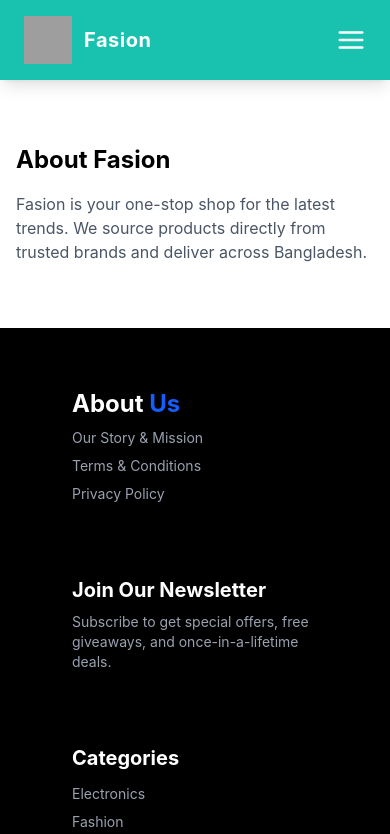
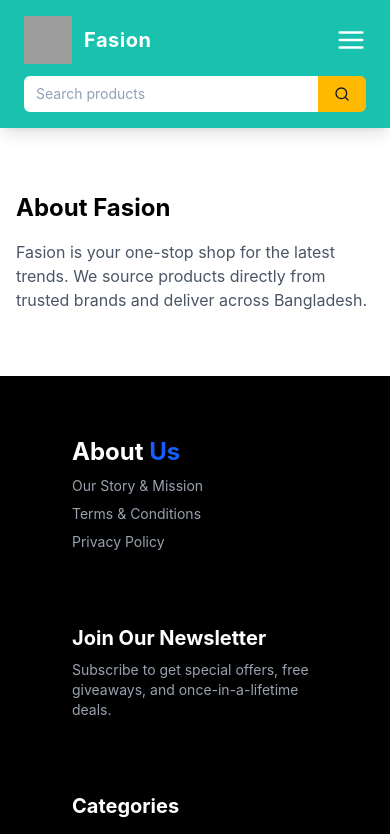
Before and after one commit to MAHADI-2/web, a React (Vite) app in the folder client/: page /about in a window 390 px wide. Shown: the top 834 px of the page. Built offline with nearby package versions, Linux system fonts and the light colour scheme; grey boxes are pictures that could not be loaded.

Commit message:
Add product ratings and responsive search

```diff
--- a/client/src/components/Layout/Navbar.jsx
+++ b/client/src/components/Layout/Navbar.jsx
@@ -1,11 +1,13 @@
 import { useState } from "react";
-import { Link } from "react-router-dom";
-import { FiMenu, FiX } from "react-icons/fi";
+import { Link, useNavigate } from "react-router-dom";
+import { FiMenu, FiSearch, FiX } from "react-icons/fi";
 import { useAuth } from "../../context/AuthContext.jsx";
 
 const Navbar = () => {
   const { userInfo, logout } = useAuth();
   const [menuOpen, setMenuOpen] = useState(false);
+  const [searchTerm, setSearchTerm] = useState("");
+  const navigate = useNavigate();
 
   const linkClass =
     "text-white font-bold text-lg border-b-2 border-transparent hover:text-purple-600 hover:border-purple-600 transition-all duration-300";
@@ -14,9 +16,16 @@ const Navbar = () => {
 
   const closeMenu = () => setMenuOpen(false);
 
+  const handleSearch = (event) => {
+    event.preventDefault();
+    const query = searchTerm.trim();
+    navigate(query ? `/?search=${encodeURIComponent(query)}#products` : "/#products");
+    closeMenu();
+  };
+
   return (
     <nav className="w-full bg-teal-500/90 py-4 px-6 md:px-8 backdrop-blur-sm shadow-lg sticky top-0 z-50">
-      <div className="container mx-auto flex justify-between items-center">
+      <div className="container mx-auto flex flex-wrap items-center justify-between gap-y-3">
         {/* logo brand div */}
         <div className="flex items-center gap-3">
           <img className="w-12 h-12" src="/assert/fca5660e08f83995574974aed9bacaa2.png" alt="logo" />
@@ -24,6 +33,25 @@ const Navbar = () => {
             <h1 className="text-xl md:text-2xl font-bold text-white tracking-wide">Fasion</h1>
           </Link>
         </div>
+
+        <form onSubmit={handleSearch} className="order-3 flex w-full min-w-0 md:order-none md:w-72 lg:w-96">
+          <label htmlFor="product-search" className="sr-only">Search products</label>
+          <input
+            id="product-search"
+            type="search"
+            value={searchTerm}
+            onChange={(event) => setSearchTerm(event.target.value)}
+            placeholder="Search products"
+            className="min-w-0 flex-1 rounded-l-md border-0 bg-white px-3 py-2 text-sm text-slate-800 outline-none ring-0 placeholder:text-slate-400"
+          />
+          <button
+            type="submit"
+            aria-label="Search products"
+            className="flex shrink-0 items-center justify-center rounded-r-md bg-amber-400 px-4 text-slate-900 transition hover:bg-amber-300"
+          >
+            <FiSearch aria-hidden="true" />
+          </button>
+        </form>
 
         {/* desktop menu */}
         <div className="hidden md:flex items-center gap-4">
--- a/client/src/components/ProductCard.jsx
+++ b/client/src/components/ProductCard.jsx
@@ -15,6 +15,7 @@ const [loading, setLoading] = useState(true);
 const [error, setError] = useState(null);
 const [searchParams] = useSearchParams();
 const selectedCategory = searchParams.get("category");
+const searchTerm = (searchParams.get("search") || "").trim().toLowerCase();
 
 useEffect(() => {
 
@@ -63,6 +64,8 @@ loadProduct();
 
 {products
   .filter((product) => {
+    const matchesSearch = !searchTerm || `${product.title} ${product.shortDes}`.toLowerCase().includes(searchTerm);
+    if (!matchesSearch) return false;
     if (!selectedCategory) return true;
     const categoryName = typeof product.categoryID === "object"
       ? product.categoryID.categoryName
@@ -76,12 +79,12 @@ loadProduct();
           const price = product.discount ? product.discountPrice : product.price;
 
           return (
-            <div key={product._id} className="bg-white px-2 py-4 rounded-sm shadow-sm hover:shadow-lg transition-all duration-300 cursor-pointer " >
+            <div key={product._id} className="min-w-0 overflow-hidden rounded-sm bg-white px-2 py-4 shadow-sm transition-all duration-300 hover:shadow-lg" >
 
             <Link to={`/product/${product._id}`} >
 
-                <img className="w-full h-40  object-cover rounded-md mb-3" src={product.image} alt={product.title} />
-                <h3 className="text-sm text-center font-semibold mb-2">{product.title}</h3>
+                <img className="mb-3 aspect-square w-full rounded-md object-cover" src={product.image} alt={product.title} />
+                <h3 className="truncate text-center text-sm font-semibold" title={product.title}>{product.title}</h3>
 
 {product.discount ? (
   <>
@@ -97,6 +100,13 @@ loadProduct();
   ) : (
     <p className="text-sm ml-3">৳{price}</p>
   )}
+
+<div className="mt-2 flex items-center gap-1 px-2" aria-label={`${Number(product.rating || 0).toFixed(1)} out of 5 stars, ${product.reviewCount || 0} reviews`}>
+  <span className="text-sm tracking-wide text-amber-400" aria-hidden="true">
+    {"★".repeat(Math.round(product.rating || 0))}{"☆".repeat(5 - Math.round(product.rating || 0))}
+  </span>
+  <span className="text-xs text-slate-500">({product.reviewCount || 0})</span>
+</div>
 
 
 {product.stock === 0 && <p className="text-red-500">Out of stock</p>}
```
Also changed, not shown: 1 other file (tests, documents, lock files or other folders).
